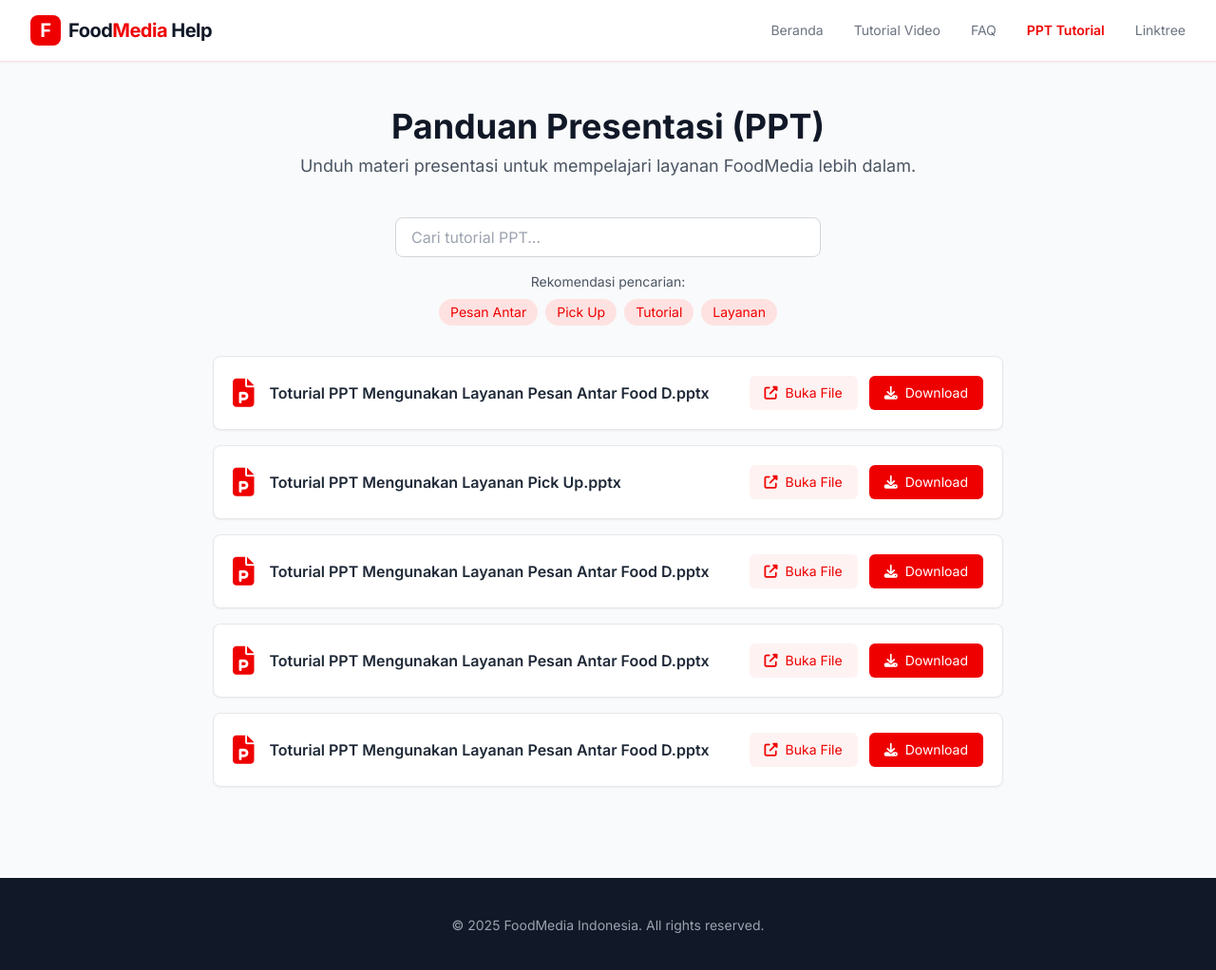
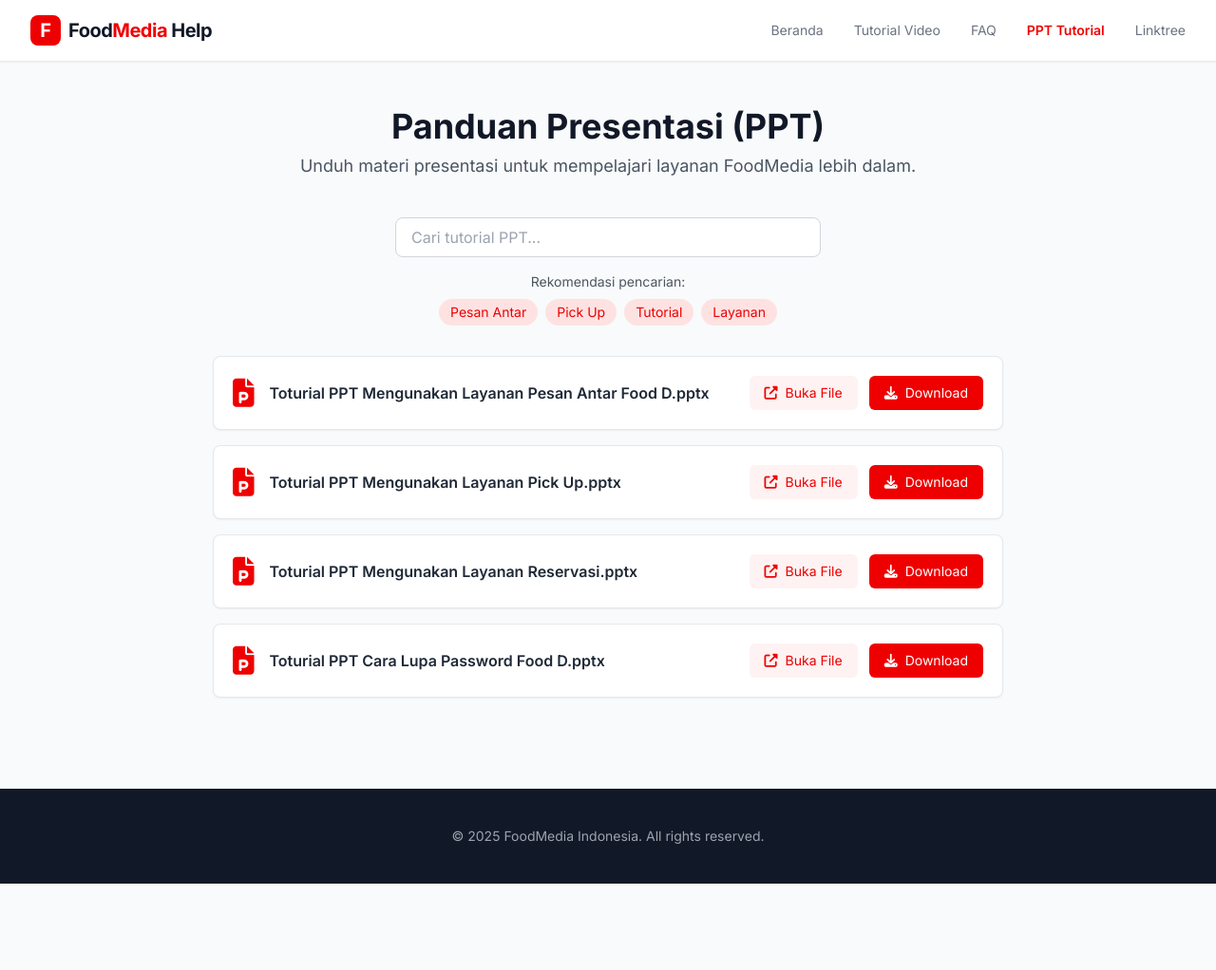
Before and after one commit to toolsfoodmedia-web/Toturial, a plain HTML site: page ppt-tutorial.html in a window 1280 px wide. Shown: the whole page at 95% size. After the commit the page ends 931 px from the top, so only its background shows below. Drawn offline with nearby package versions, Linux system fonts and the light colour scheme.

Commit message:
Update ppt-tutorial.html
Signed-off-by: Foodmedia Indonesia <toolsfoodmedia@gmail.com>

```diff
--- a/ppt-tutorial.html
+++ b/ppt-tutorial.html
@@ -130,13 +130,13 @@
             <div class="bg-white border border-gray-200 rounded-lg p-5 shadow-sm flex flex-col sm:flex-row sm:items-center sm:justify-between gap-4">
                 <div class="flex items-center gap-4">
                     <i class="fas fa-file-powerpoint text-3xl text-food-primary"></i>
-                    <h3 class="font-semibold text-gray-800">Toturial PPT Mengunakan Layanan Pesan Antar Food D.pptx</h3>
+                    <h3 class="font-semibold text-gray-800">Toturial PPT Mengunakan Layanan Reservasi.pptx</h3>
                 </div>
                 <div class="flex-shrink-0 flex gap-3">
-                    <a href="https://docs.google.com/presentation/d/1tzFnU3ImO_BnVFNIekb3Ck7xgZcq_URi/edit?usp=drive_link&ouid=109970452406468218490&rtpof=true&sd=true" target="_blank" class="inline-flex items-center gap-2 px-4 py-2 text-sm font-medium text-food-primary bg-red-50 rounded-md hover:bg-red-100 transition">
+                    <a href="https://docs.google.com/presentation/d/1Dqmy97OGa9nUy3Pzt3I0rxuJeCIYCvPT/edit?usp=drive_link&ouid=109970452406468218490&rtpof=true&sd=true" target="_blank" class="inline-flex items-center gap-2 px-4 py-2 text-sm font-medium text-food-primary bg-red-50 rounded-md hover:bg-red-100 transition">
                         <i class="fas fa-external-link-alt"></i> Buka File
                     </a>
-                    <a href="https://docs.google.com/presentation/d/1tzFnU3ImO_BnVFNIekb3Ck7xgZcq_URi/export/pptx" class="inline-flex items-center gap-2 px-4 py-2 text-sm font-medium text-white bg-food-primary rounded-md hover:bg-food-dark transition">
+                    <a href="https://docs.google.com/presentation/d/1Dqmy97OGa9nUy3Pzt3I0rxuJeCIYCvPT/export/pptx" class="inline-flex items-center gap-2 px-4 py-2 text-sm font-medium text-white bg-food-primary rounded-md hover:bg-food-dark transition">
                         <i class="fas fa-download"></i> Download
                     </a>
                 </div>
@@ -146,34 +146,17 @@
             <div class="bg-white border border-gray-200 rounded-lg p-5 shadow-sm flex flex-col sm:flex-row sm:items-center sm:justify-between gap-4">
                 <div class="flex items-center gap-4">
                     <i class="fas fa-file-powerpoint text-3xl text-food-primary"></i>
-                    <h3 class="font-semibold text-gray-800">Toturial PPT Mengunakan Layanan Pesan Antar Food D.pptx</h3>
+                    <h3 class="font-semibold text-gray-800">Toturial PPT Cara Lupa Password Food D.pptx</h3>
                 </div>
                 <div class="flex-shrink-0 flex gap-3">
-                    <a href="https://docs.google.com/presentation/d/1tzFnU3ImO_BnVFNIekb3Ck7xgZcq_URi/edit?usp=drive_link&ouid=109970452406468218490&rtpof=true&sd=true" target="_blank" class="inline-flex items-center gap-2 px-4 py-2 text-sm font-medium text-food-primary bg-red-50 rounded-md hover:bg-red-100 transition">
+                    <a href="https://docs.google.com/presentation/d/1Q2vIleWPNAvhGLxNJqpu9pdsao572FIM/edit?usp=drive_link&ouid=109970452406468218490&rtpof=true&sd=true" target="_blank" class="inline-flex items-center gap-2 px-4 py-2 text-sm font-medium text-food-primary bg-red-50 rounded-md hover:bg-red-100 transition">
                         <i class="fas fa-external-link-alt"></i> Buka File
                     </a>
-                    <a href="https://docs.google.com/presentation/d/1tzFnU3ImO_BnVFNIekb3Ck7xgZcq_URi/export/pptx" class="inline-flex items-center gap-2 px-4 py-2 text-sm font-medium text-white bg-food-primary rounded-md hover:bg-food-dark transition">
+                    <a href="https://docs.google.com/presentation/d/1Q2vIleWPNAvhGLxNJqpu9pdsao572FIM/export/pptx" class="inline-flex items-center gap-2 px-4 py-2 text-sm font-medium text-white bg-food-primary rounded-md hover:bg-food-dark transition">
                         <i class="fas fa-download"></i> Download
                     </a>
                 </div>
             </div>
-
-            <!-- Contoh Item 5 -->
-            <div class="bg-white border border-gray-200 rounded-lg p-5 shadow-sm flex flex-col sm:flex-row sm:items-center sm:justify-between gap-4">
-                <div class="flex items-center gap-4">
-                    <i class="fas fa-file-powerpoint text-3xl text-food-primary"></i>
-                    <h3 class="font-semibold text-gray-800">Toturial PPT Mengunakan Layanan Pesan Antar Food D.pptx</h3>
-                </div>
-                <div class="flex-shrink-0 flex gap-3">
-                    <a href="https://docs.google.com/presentation/d/1tzFnU3ImO_BnVFNIekb3Ck7xgZcq_URi/edit?usp=drive_link&ouid=109970452406468218490&rtpof=true&sd=true" target="_blank" class="inline-flex items-center gap-2 px-4 py-2 text-sm font-medium text-food-primary bg-red-50 rounded-md hover:bg-red-100 transition">
-                        <i class="fas fa-external-link-alt"></i> Buka File
-                    </a>
-                    <a href="https://docs.google.com/presentation/d/1tzFnU3ImO_BnVFNIekb3Ck7xgZcq_URi/export/pptx" class="inline-flex items-center gap-2 px-4 py-2 text-sm font-medium text-white bg-food-primary rounded-md hover:bg-food-dark transition">
-                        <i class="fas fa-download"></i> Download
-                    </a>
-                </div>
-            </div>
-
         </div>
     </main>
 
```
